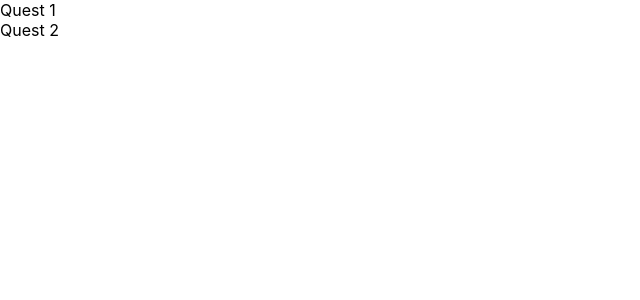
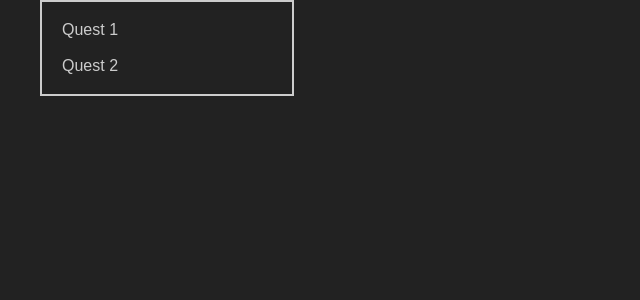
Before and after one commit to martymagaan/irlquest, a React (Create React App) app: page / in a window 1280 px wide. Shown: the top 300 px of the page, without its empty margins (0-640 px from the left). Built offline with nearby package versions, Linux system fonts and the light colour scheme.

Commit message:
feat: add styles

```diff
--- a/src/App.css
+++ b/src/App.css
@@ -1,8 +1,47 @@
+html, body, #root {
+  height: 100%;
+}
+
 .App {
+  width: 100%;
+  height: 100%;
+  background: #222;
+  color: #ccc;
+  font: 16px Arial, sans-serif;
+  line-height: 1em;
+}
+
+.container {
+  left: 0;
+  right: 0;
+  width: 1200px;
+  margin: 0 auto;
+}
+
+.row {
+  display: flex;
+  flex-direction: row;
+}
+
+.QuestList {
+  display: flex;
+  flex: 0 0 250px;
+  border: 2px solid #ccc;
 }
 
 .QuestList ul {
+  margin: 0;
+  padding: 10px 0;
   list-style-type: none;
-  margin: 0;
-  padding: 0;
 }
+
+.QuestList li {
+  padding: 10px 20px;
+}
+
+.QuestDetails {
+  display: flex;
+  flex: 1;
+  border: 2px solid #ccc;
+  border-left: 0;
+}
```
